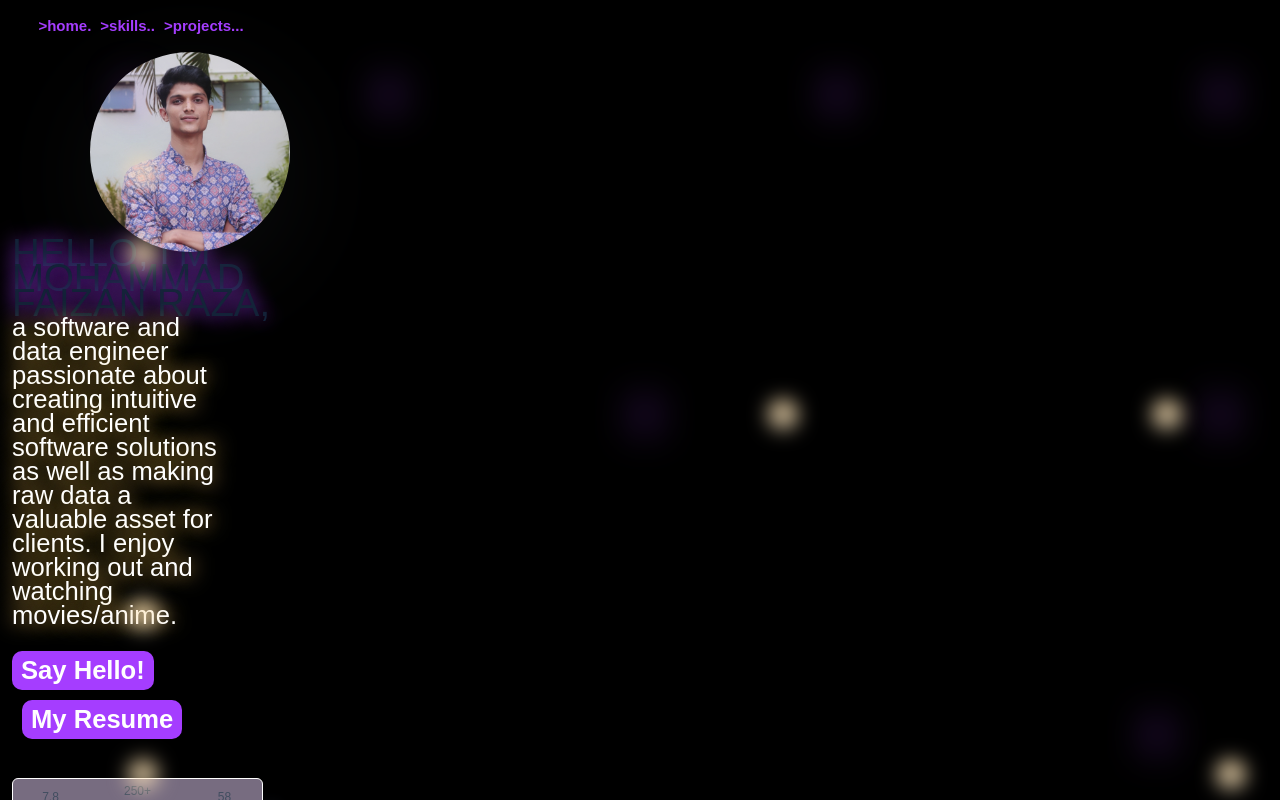
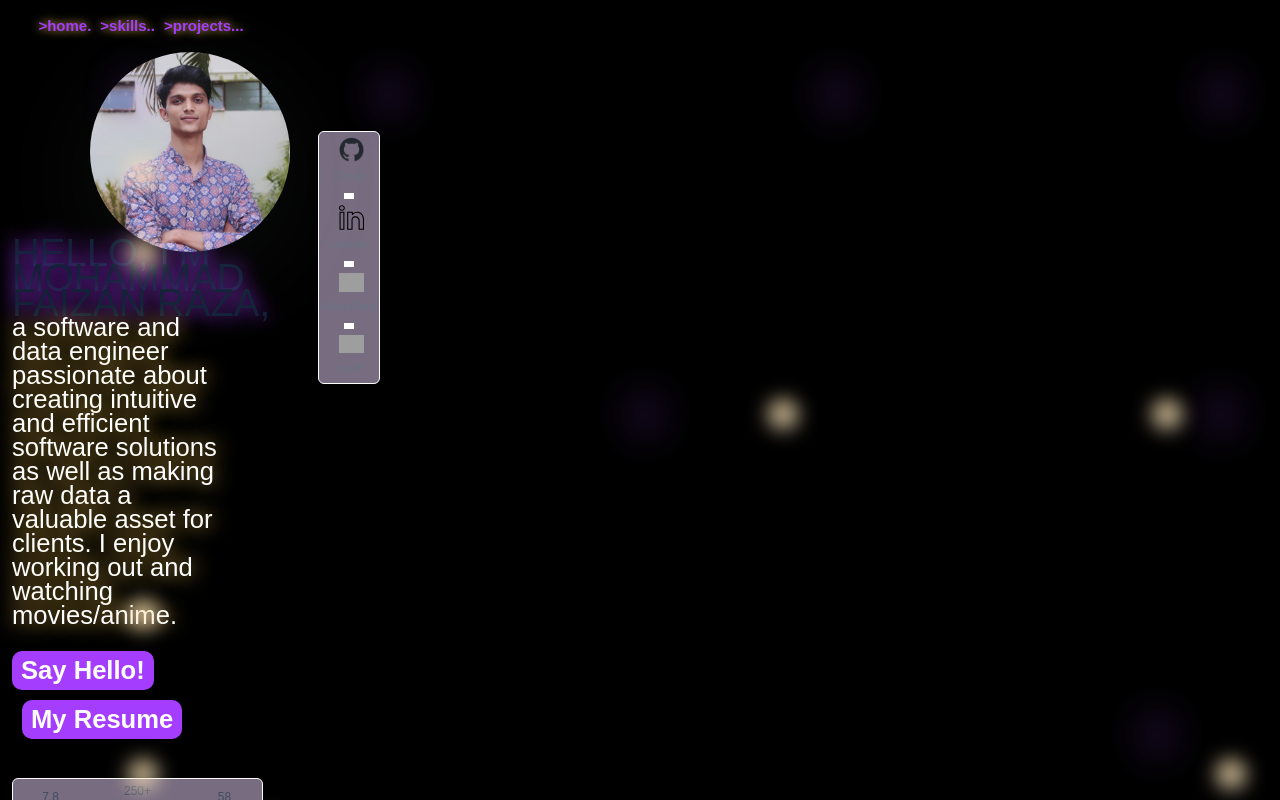
Before and after one commit to faizeraza/reactportfolio, a React (Create React App) app: page / in a window 1280 px wide. Built offline with nearby package versions, Linux system fonts and the light colour scheme; grey boxes are pictures that could not be loaded.

Commit message:
migrating portfolio

```diff
--- a/src/App.css
+++ b/src/App.css
@@ -69,9 +69,10 @@ body.div{
   display: inline-flex;
   width: fit-content;
   height: fit-content;
+
 }
 .Home{
-  width: 45%; text-align: center; color: #A53DFF; font-size: 15px; font-family: 'Poppins', sans-serif; font-weight: 600; line-height: 35px; word-wrap: break-word;
+  width: 45%; text-align: center; color: #A53DFF; font-size: 15px; font-family: 'Poppins', sans-serif; font-weight: 600; line-height: 35px; word-wrap: break-word; text-shadow: 0px 0px 10px #fec45f;
 }
 .sub-4-1-1{
   flex-direction: row; justify-content: flex-start; align-items: flex-start; display: flex;
@@ -207,8 +208,8 @@ body.div{
 }
 
 .section-titles{
-  width: fit-content; color: #132238; font-family:'Poppins', sans-serif; font-size: 20px; font-weight: 400; line-height: 24px; word-wrap: break-word;
-  text-shadow: 0 0 10px #A53DFF ;
+  width: fit-content; color: relative; font-family:'Poppins', sans-serif; font-size: 20px; font-weight: 400; line-height: 24px; word-wrap: break-word;
+  text-shadow: 0px 0px 10px #A53DFF ;
 }
 .Projects{
   width: 100%;
@@ -223,7 +224,7 @@ body.div{
   display: inline-flex;
 }
 .numbering{
-  justify-content: end; width: fit-content; color: #556070; font-family:'Poppins', sans-serif; font-size: 18px; font-weight: 200; line-height: 24px; word-wrap: break-word;
+  justify-content: end; width: fit-content; color: relative; font-family:'Poppins', sans-serif; font-size: 18px; font-weight: 200; line-height: 24px; word-wrap: break-word;
   text-shadow: 0 0 8px #fec45f;margin-top: -2%;
 }
 .projectimg{
@@ -236,7 +237,7 @@ body.div{
   transition-duration: 1.6s;
 }
 .projectabout{
-  width: 70%; height: fit-content; color: #556070; font-family:'Poppins', sans-serif; font-size: 1vw; font-weight: 400; line-height: 24px; word-wrap: break-word;
+  width: 70%; height: fit-content; color: relative; font-family:'Poppins', sans-serif; font-size: 1vw; font-weight: 400; line-height: 24px; word-wrap: break-word;
   justify-content: center;margin-left: 10%;
 }
 .break {
@@ -244,7 +245,7 @@ body.div{
   height:0;
 }
 .stack{
-  width: 60%; height: fit-content; color: #556070; font-family:'Poppins', sans-serif; font-size: 15px; font-weight: 400; line-height: 24px; word-wrap: break-word;
+  width: 60%; height: fit-content; color: relative; font-family:'Poppins', sans-serif; font-size: 15px; font-weight: 400; line-height: 24px; word-wrap: break-word;
   justify-content: center;margin-left: 10%; text-align: center;flex-direction:row; flex-wrap: wrap;display: flex;margin-top: 2%;
 }
 .capsule{
@@ -284,7 +285,7 @@ body.div{
   box-shadow: 20px 20px 8px rgba(145, 152, 163, 0.09);
 }
 .skill-about{
-  width: 40%; height: fit-content; color: #556070; font-family:'Poppins', sans-serif; font-size: 1vw; font-weight: 400; line-height: 24px; word-wrap: break-word;
+  width: 40%; height: fit-content; color: relative; font-family:'Poppins', sans-serif; font-size: 1vw; font-weight: 400; line-height: 24px; word-wrap: break-word;
   justify-content: center;margin-right: 5%;margin-left: 5%;
 }
 /* article:first-of-type {
--- a/src/App.js
+++ b/src/App.js
@@ -2,10 +2,10 @@ import './App.css';
 import Bubbles from './components/bubbles';
 import Nav from './components/nav';
 import Profile from './components/profile';
-import prof1 from './assets/profile.jpeg';
 import Skills from './components/skills';
 import Projects from './components/projects';
-
+import ShadowEffectsimg from './components/shadowEffectsimg';
+import SocialLinks from './components/sub7';
 function App() {
   return (
     <div className="App">
@@ -14,7 +14,8 @@ function App() {
       <header className="App-header">
         <div className='block1'>
           <Profile/>
-          <img className="shadowz"  src={prof1} alt="Profile" id="image-container"/>
+          <ShadowEffectsimg/>
+          <SocialLinks/>
         </div>
         <Skills/>
         <Projects/>
--- a/src/components/profile.js
+++ b/src/components/profile.js
@@ -1,5 +1,5 @@
 import React from 'react';
-// import './componentprop.css';
+import ShadowEffectsdiv from '../components/shadowEffectsdiv';
 
 function Profile() {
   return (
@@ -24,7 +24,7 @@ function Profile() {
           </a>
         </div>
       </div>
-      <div className="shadowz" id="sub-6">
+        <ShadowEffectsdiv id="sub-6">
               <div className="sectionSGPA">
                 <div id="section-1">7.8</div>
                 <div id="section-2">SGPA</div>
@@ -55,7 +55,7 @@ function Profile() {
                 <div id="section-1">58</div>
                 <div id="section-2">Contributions</div>
             </div>
-      </div>
+        </ShadowEffectsdiv>
     </div>
   );
 }
--- /dev/null
+++ b/src/components/shadowEffectsdiv.js
@@ -0,0 +1,30 @@
+import React, { useEffect, useRef } from 'react';
+const ShadowEffectsdiv = ({id,children}) => {
+    const shadowsRef = useRef([]);
+    const cursorsRef = useRef([]);
+    const classname = 'shadowz';
+    console.log(cursorsRef);
+    useEffect(() => {
+        const shadows = shadowsRef.current;
+        const cursors = cursorsRef.current;
+        console.log(cursors);
+        shadows.forEach((shadow, index) => {
+          shadow.addEventListener('mousemove', (event) => {
+            const x = event.clientX - shadow.offsetLeft;
+            const y = event.clientY - shadow.offsetTop;
+
+            shadow.style.transform = `rotateX(${y / 50}deg) rotateY(${x / 50}deg)`;
+            shadow.style.boxShadow = `${x / 5}px ${y / 5}px 10px rgba(43, 56, 76, 0.09)`;
+          });
+          shadow.addEventListener('mouseout', () => {
+            shadow.style.transform = '';
+            shadow.style.boxShadow = '20px 20px 10px rgba(43, 56, 76, 0.09)';
+          });
+        });
+    });
+    return (
+        <div className={classname} id={id} ref={(el) => (shadowsRef.current[0] = el)}>{children}</div>
+    );
+};
+
+export default ShadowEffectsdiv;
--- /dev/null
+++ b/src/components/shadowEffectsimg.js
@@ -0,0 +1,30 @@
+import React, { useEffect, useRef } from 'react';
+import prof1 from '../assets/profile.jpeg'
+const ShadowEffectsimg = () => {
+    const shadowsRef = useRef([]);
+    const cursorsRef = useRef([]);
+    console.log(cursorsRef);
+    useEffect(() => {
+        const shadows = shadowsRef.current;
+        const cursors = cursorsRef.current;
+        console.log(cursors);
+        shadows.forEach((shadow, index) => {
+          shadow.addEventListener('mousemove', (event) => {
+            const x = event.clientX - shadow.offsetLeft;
+            const y = event.clientY - shadow.offsetTop;
+
+            shadow.style.transform = `rotateX(${y / 50}deg) rotateY(${x / 50}deg)`;
+            shadow.style.boxShadow = `${x / 5}px ${y / 5}px 10px rgba(43, 56, 76, 0.09)`;
+          });
+          shadow.addEventListener('mouseout', () => {
+            shadow.style.transform = '';
+            shadow.style.boxShadow = '20px 20px 10px rgba(43, 56, 76, 0.09)';
+          });
+        });
+    });
+    return (
+        <img className="shadowz" ref={(el) => (shadowsRef.current[0] = el)} src={prof1} alt="Profile" id="image-container"/>
+      );
+};
+
+export default ShadowEffectsimg;
--- /dev/null
+++ b/src/components/sub7.js
@@ -0,0 +1,53 @@
+import ShadowEffectsdiv from '../components/shadowEffectsdiv';
+import React from 'react';
+import githubIcon from '../assets/github-mark.png'; // Adjust the path to your SVG
+import hackerrankImg from '../assets/hackerrank.png'; // Adjust the path to your image
+import kaggleImg from '../assets/kaggle.png'; // Adjust the path to your image
+
+const SocialLinks = () => {
+  return (
+    <ShadowEffectsdiv id="sub-7">
+      <a href="https://github.com/faizeraza" style={{ width: 'inherit' }}>
+        <div className="github">
+          <img src={githubIcon} alt="Github" id="section-a" />
+          <div id="section-b">Github</div>
+        </div>
+      </a>
+      <div style={{ width: '10px', height: '0px', transformOrigin: '0 0', border: '3px white solid' }}></div>
+      <a href="https://linkedin.com/in/faizan-raza-a3a187203" style={{ width: 'inherit' }}>
+        <div className="linkedin">
+          <svg fill="#000000" id="section-a" xmlns="http://www.w3.org/2000/svg" xmlnsXlink="http://www.w3.org/1999/xlink" viewBox="0 0 45.959 45.959" xmlSpace="preserve">
+            <g id="SVGRepo_bgCarrier" strokeWidth="0"></g>
+            <g id="SVGRepo_tracerCarrier" strokeLinecap="round" strokeLinejoin="round"></g>
+            <g id="SVGRepo_iconCarrier">
+              <g>
+                <g>
+                  <path d="M5.392,0.492C2.268,0.492,0,2.647,0,5.614c0,2.966,2.223,5.119,5.284,5.119c1.588,0,2.956-0.515,3.957-1.489 c0.96-0.935,1.489-2.224,1.488-3.653C10.659,2.589,8.464,0.492,5.392,0.492z M7.847,7.811C7.227,8.414,6.34,8.733,5.284,8.733 C3.351,8.733,2,7.451,2,5.614c0-1.867,1.363-3.122,3.392-3.122c1.983,0,3.293,1.235,3.338,3.123 C8.729,6.477,8.416,7.256,7.847,7.811z"></path>
+                  <path d="M0.959,45.467h8.988V12.422H0.959V45.467z M2.959,14.422h4.988v29.044H2.959V14.422z"></path>
+                  <path d="M33.648,12.422c-4.168,0-6.72,1.439-8.198,2.792l-0.281-2.792H15v33.044h9.959V28.099c0-0.748,0.303-2.301,0.493-2.711 c1.203-2.591,2.826-2.591,5.284-2.591c2.831,0,5.223,2.655,5.223,5.797v16.874h10v-18.67 C45.959,16.92,39.577,12.422,33.648,12.422z M43.959,43.467h-6V28.593c0-4.227-3.308-7.797-7.223-7.797 c-2.512,0-5.358,0-7.099,3.75c-0.359,0.775-0.679,2.632-0.679,3.553v15.368H17V14.422h6.36l0.408,4.044h1.639l0.293-0.473 c0.667-1.074,2.776-3.572,7.948-3.572c4.966,0,10.311,3.872,10.311,12.374V43.467z"></path>
+                </g>
+              </g>
+            </g>
+          </svg>
+          <div id="section-b">LinkedIn</div>
+        </div>
+      </a>
+      <div style={{ width: '10px', height: '0px', transformOrigin: '0 0', border: '3px white solid' }}></div>
+      <a href="https://www.hackerrank.com/faizeraza4us" style={{ width: 'inherit' }}>
+        <div className="hackerrank">
+          <img id="section-a" src={hackerrankImg} alt="hackerrank" />
+          <div id="section-b">HackerRank</div>
+        </div>
+      </a>
+      <div style={{ width: '10px', height: '0px', transformOrigin: '0 0', border: '3px white solid' }}></div>
+      <a href="https://www.kaggle.com/mohammadfaizanraza" style={{ width: 'inherit' }}>
+        <div className="kaggle">
+          <img id="section-a" src={kaggleImg} alt="kaggle" />
+          <div id="section-b">kaggle</div>
+        </div>
+      </a>
+    </ShadowEffectsdiv>
+  );
+};
+
+export default SocialLinks;
```
Also changed, not shown: src/components/InteractiveElements.js (added, +84 -0 lines). Lines whose indentation alone changed are shown as unchanged.
